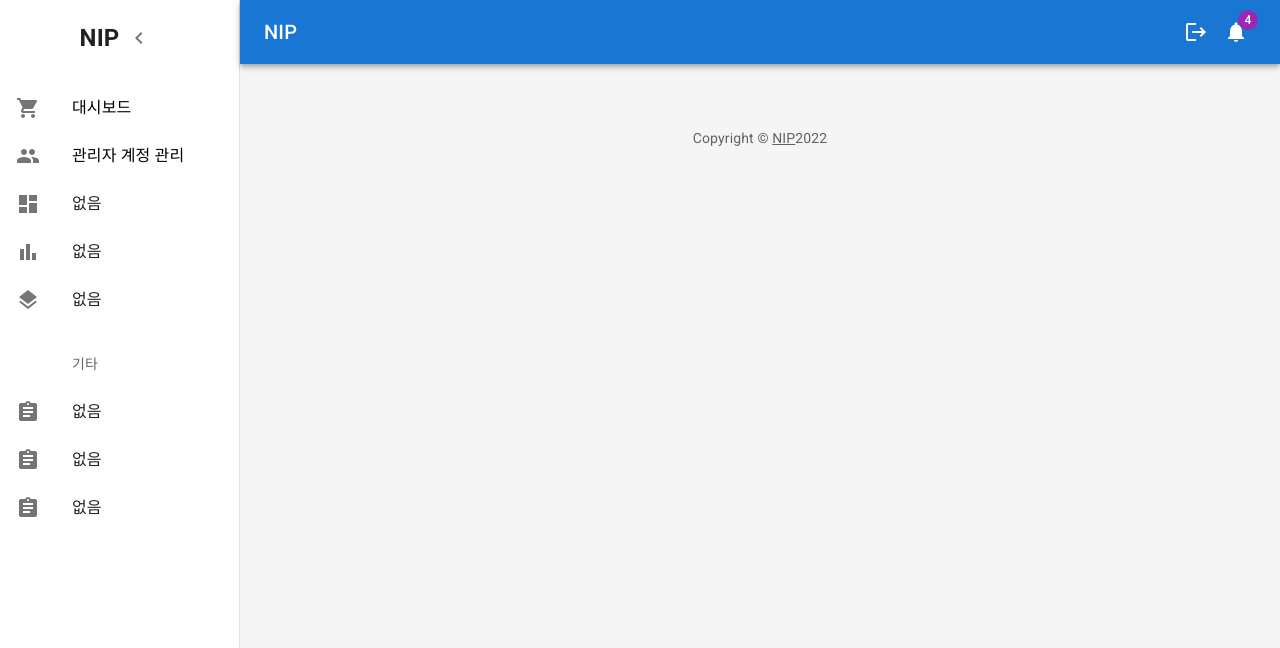
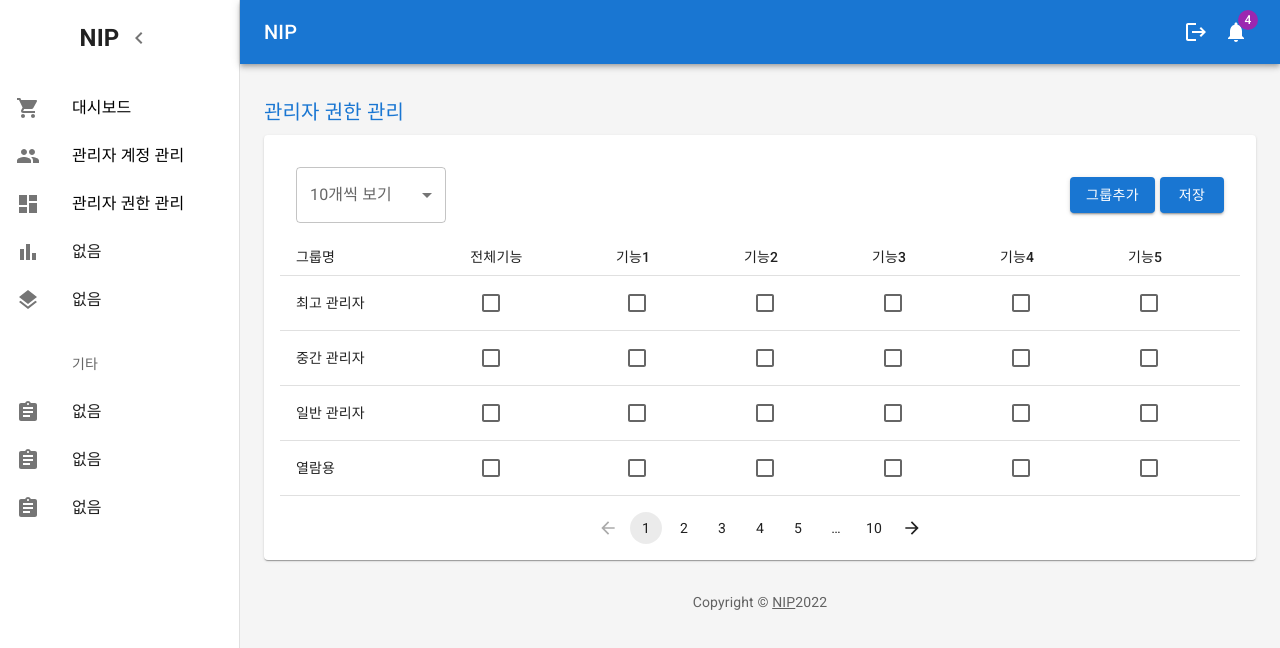
Before and after one commit to chainlabs21/nip-admin-20220128, a React (Create React App) app: page /privilege in a window 1280 px wide. Shown: the top 648 px of the page. Built offline with nearby package versions, Linux system fonts and the light colour scheme.

Commit message:
markup privilege

```diff
--- a/src/Routers.tsx
+++ b/src/Routers.tsx
@@ -2,12 +2,14 @@ import React from 'react'
 import { Routes, Route } from 'react-router-dom'
 import Main from './page/main/Main'
 import Users from './page/users/Users'
+import Privilege from './page/privilege/Privilege'
 
 const Routers = () => {
   return (
     <Routes>
       <Route path="/" element={<Main />} />
       <Route path="/users" element={<Users />} />
+      <Route path="/privilege" element={<Privilege />} />
     </Routes>
   )
 }
--- a/src/components/date-range/DateRangePicker.tsx
+++ b/src/components/date-range/DateRangePicker.tsx
@@ -11,8 +11,8 @@ export default function BasicDateRangePicker() {
   return (
     <LocalizationProvider dateAdapter={AdapterDateFns}>
       <DateRangePicker
-        startText="Check-in"
-        endText="Check-out"
+        startText="체크인"
+        endText="체크아웃"
         value={value}
         onChange={(newValue) => {
           setValue(newValue)
@@ -20,7 +20,7 @@ export default function BasicDateRangePicker() {
         renderInput={(startProps, endProps) => (
           <React.Fragment>
             <TextField {...startProps} />
-            <Box sx={{ mx: 2 }}> to </Box>
+            <Box sx={{ mx: 2 }}> 부터 </Box>
             <TextField {...endProps} />
           </React.Fragment>
         )}
--- a/src/page/dashboard/ListItems.tsx
+++ b/src/page/dashboard/ListItems.tsx
@@ -31,12 +31,14 @@ export const mainListItems = (
       </ListItem>
     </Link>
 
-    <ListItem button>
-      <ListItemIcon>
-        <DashboardIcon />
-      </ListItemIcon>
-      <ListItemText primary="없음" />
-    </ListItem>
+    <Link className="text-decorator-none" to="/privilege">
+      <ListItem button>
+        <ListItemIcon>
+          <DashboardIcon />
+        </ListItemIcon>
+        <ListItemText primary="관리자 권한 관리" />
+      </ListItem>
+    </Link>
 
     <ListItem button>
       <ListItemIcon>
--- /dev/null
+++ b/src/page/privilege/Privilege.tsx
@@ -0,0 +1,133 @@
+import React from 'react'
+import Title from '../dashboard/Title'
+import {
+  Checkbox,
+  FormControl,
+  InputLabel,
+  MenuItem,
+  Paper,
+  Select,
+} from '@mui/material'
+import TableHead from '@mui/material/TableHead'
+import TableRow from '@mui/material/TableRow'
+import TableCell from '@mui/material/TableCell'
+import TableBody from '@mui/material/TableBody'
+import Table from '@mui/material/Table'
+import BasicTextFields from '../../components/input/search/SearchField'
+import ContainedButton from '../../components/input/button/ContainedButton'
+import Paginating from '../../components/paginating/Paginating'
+
+function createData(id: number, accountId: string) {
+  return { id, accountId }
+}
+
+const rows = [
+  createData(0, '최고 관리자'),
+  createData(1, '중간 관리자'),
+  createData(2, '일반 관리자'),
+  createData(3, '열람용'),
+]
+
+const label = { inputProps: { 'aria-label': 'Checkbox demo' } }
+
+const Privilege = () => {
+  return (
+    <>
+      <Title>관리자 권한 관리</Title>
+
+      <Paper
+        sx={{
+          p: 2,
+          display: 'flex',
+          alignItems: 'center',
+          flexDirection: 'column',
+          height: '100%',
+        }}
+      >
+        <article
+          style={{
+            display: 'flex',
+            width: '100%',
+            justifyContent: 'space-between',
+            alignItems: 'center',
+            padding: '1rem',
+          }}
+        >
+          <FormControl
+            sx={{
+              width: 150,
+            }}
+          >
+            <InputLabel id="demo-simple-select-label">10개씩 보기</InputLabel>
+            <Select
+              labelId="demo-simple-select-label"
+              id="demo-simple-select"
+              label="Age"
+            >
+              <MenuItem value={10}>10개씩</MenuItem>
+              <MenuItem value={20}>20개씩</MenuItem>
+              <MenuItem value={30}>30개씩</MenuItem>
+            </Select>
+          </FormControl>
+
+          <article style={{ display: 'flex', alignItems: 'center' }}>
+            <span>
+              <ContainedButton subject={'그룹추가'} />
+            </span>
+            <span style={{ marginLeft: '5px' }}>
+              <ContainedButton subject={'저장'} />
+            </span>
+          </article>
+        </article>
+
+        <Table
+          style={{
+            marginBottom: '1rem',
+          }}
+          size="small"
+        >
+          <TableHead>
+            <TableRow>
+              <TableCell>그룹명</TableCell>
+              <TableCell>전체기능</TableCell>
+              <TableCell>기능1</TableCell>
+              <TableCell>기능2</TableCell>
+              <TableCell>기능3</TableCell>
+              <TableCell>기능4</TableCell>
+              <TableCell>기능5</TableCell>
+            </TableRow>
+          </TableHead>
+          <TableBody>
+            {rows.map((row) => (
+              <TableRow key={row.id}>
+                <TableCell>{row.accountId}</TableCell>
+                <TableCell>
+                  <Checkbox {...label} />
+                </TableCell>
+                <TableCell>
+                  <Checkbox {...label} />
+                </TableCell>
+                <TableCell>
+                  <Checkbox {...label} />
+                </TableCell>
+                <TableCell>
+                  <Checkbox {...label} />
+                </TableCell>
+                <TableCell>
+                  <Checkbox {...label} />
+                </TableCell>
+                <TableCell>
+                  <Checkbox {...label} />
+                </TableCell>
+              </TableRow>
+            ))}
+          </TableBody>
+        </Table>
+
+        <Paginating />
+      </Paper>
+    </>
+  )
+}
+
+export default Privilege
```
